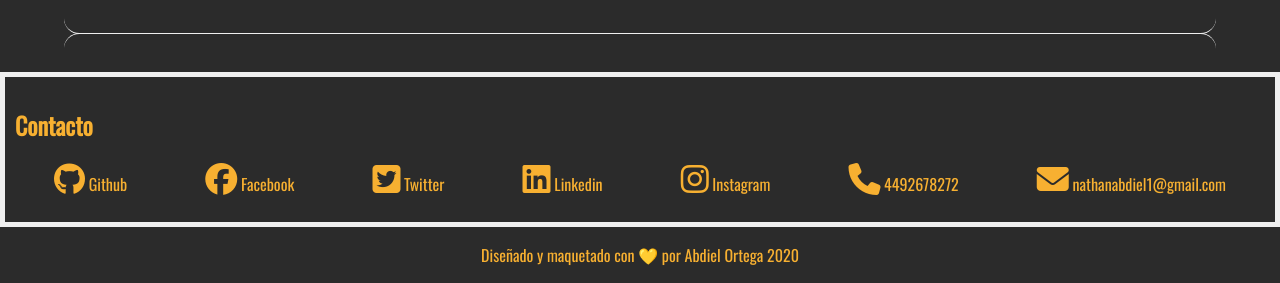
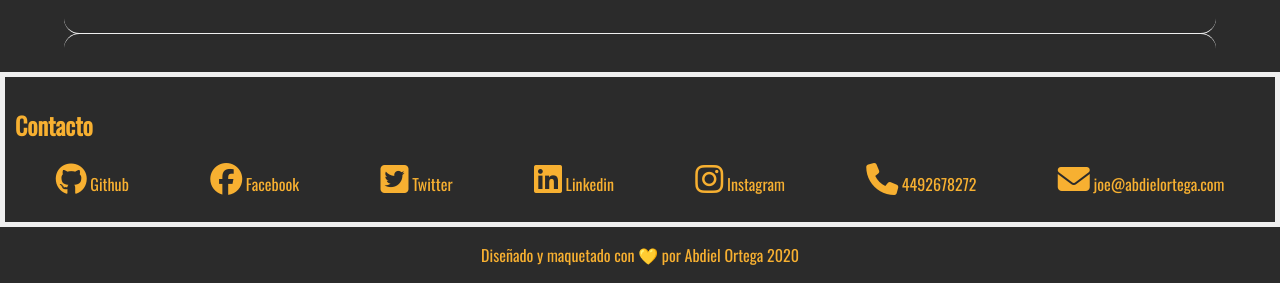
Before and after one commit to abdielDev/abdielortega.com, a plain HTML site: page index.html in a window 1280 px wide. Shown: the part 2046-2329 px from the top of the page. Drawn offline with nearby package versions, Linux system fonts and the light colour scheme.

Commit message:
New email hardcoded

```diff
--- a/index.html
+++ b/index.html
@@ -111,7 +111,7 @@
                 <i class="fa fa-phone" aria-hidden="true"></i> <span>4492678272</span>
             </li>
             <li class="contact__list--element">
-                <i class="fa fa-envelope" aria-hidden="true"></i> <span>nathanabdiel1@gmail.com</span>
+                <i class="fa fa-envelope" aria-hidden="true"></i> <span>joe@abdielortega.com</span>
             </li>
         </ul>
     </section>
```
